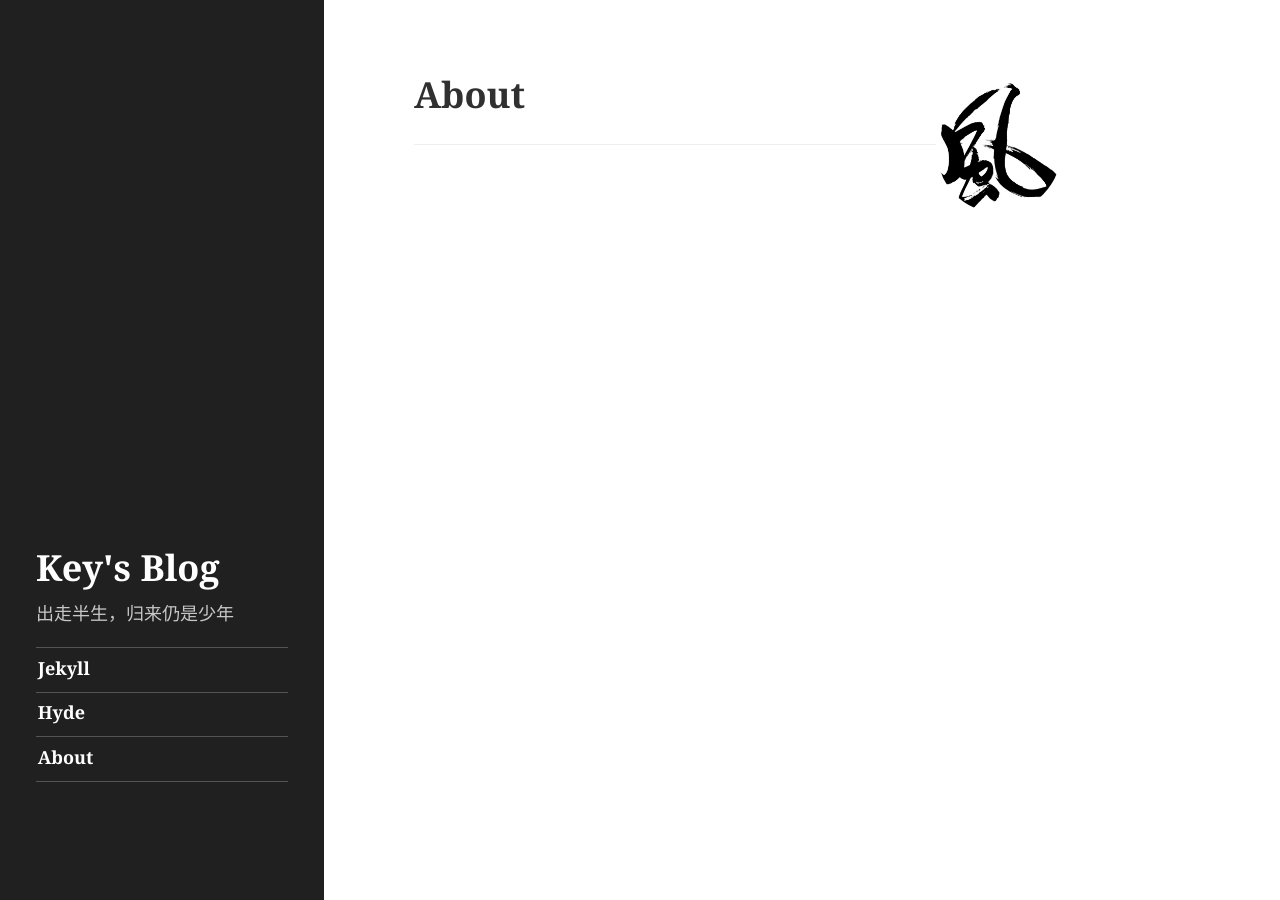
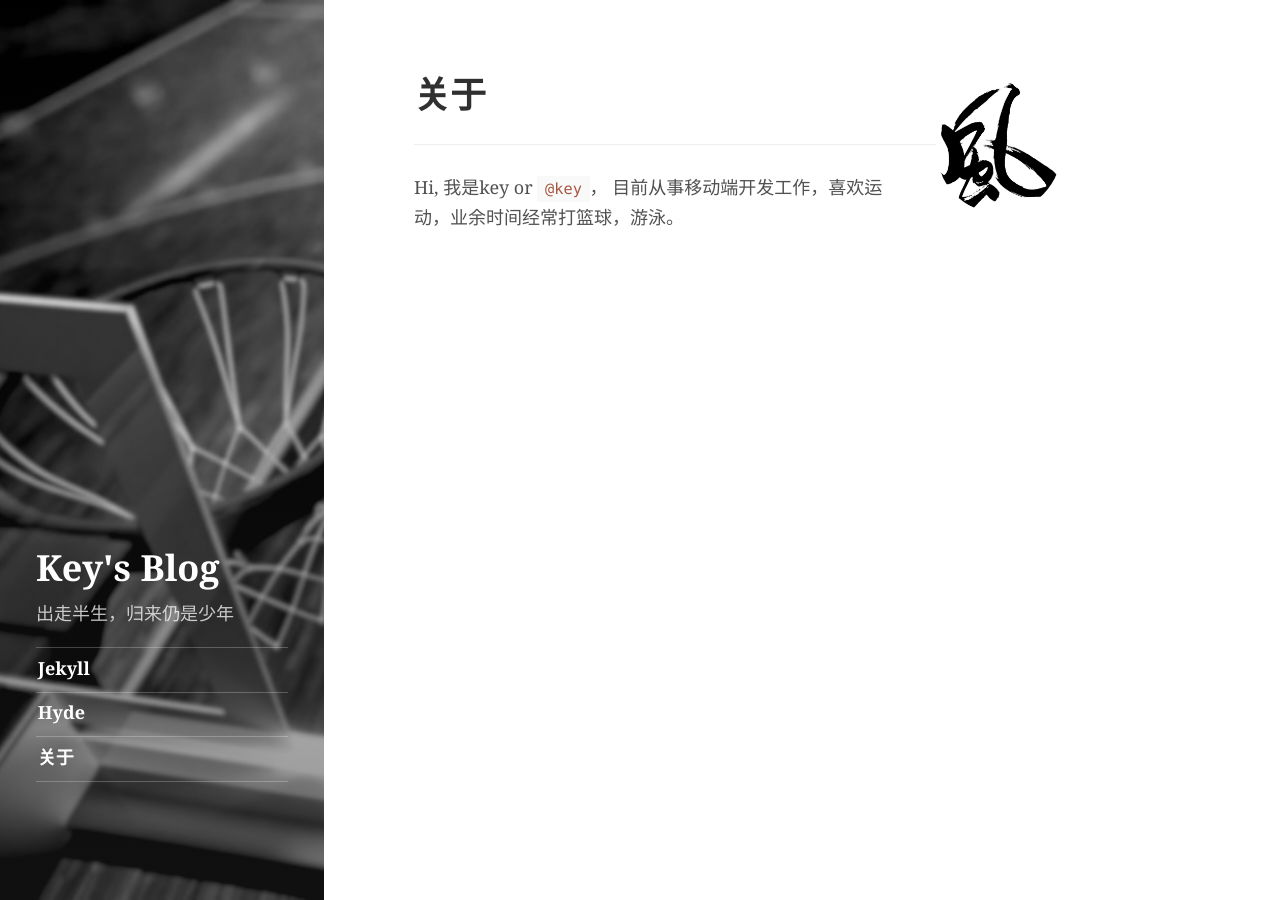
Before and after one commit to aofeng2009/aofeng2009.github.io, a Jekyll site: the page built from about.md, in a window 1280 px wide. Built offline with Jekyll 4.4.1, drawn with Linux system fonts in a browser that asks for light colours.

Commit message:
optimize code

```diff
--- a/_config.yml
+++ b/_config.yml
@@ -11,7 +11,7 @@ url:                 http://blog.keyeed.com
 
 # Set to '' in case of hosting on GitHub pages,
 # i.e. `http://<username>.github.io`
-# baseurl:
+baseurl:             /post
 
 title:               Key's Blog
 
@@ -30,7 +30,7 @@ description:
 sidebar_tags:        [jekyll, hyde]
 
 # Fallback image and color if not overwritten for tag or post
-image:               /hydejack/public/img/bg.jpg
+image:               /post/public/img/bg.jpg
 color:               '#A85641'
 
 # Fonts
@@ -47,8 +47,8 @@ author:
   photo2x:           https://github.com/aofeng2009/aofeng2009.github.io/blob/master/images/Profile-avatar.jpeg?raw=true
 
   # Markdown enabled, can use multiple paragraphs (enabled by `|`)
-  关于:             |
-    Hi, 我是key or [`@key`](https://twitter.com/kesonxie), 目前从事移动端开发工作,喜欢运动，业余时间经常打篮球，游泳。
+  about:             |
+    Hi, 我是key or [`@key`](https://twitter.com/kesonxie)， 目前从事移动端开发工作，喜欢运动，业余时间经常打篮球，游泳。
   # Social media icons in sidebar
   # Comment/uncommet to show/hide
   # Icons appear in order, can be rearranged:
--- a/_data/tags.yml
+++ b/_data/tags.yml
@@ -13,7 +13,7 @@
 
 hyde:
   name: Hyde
-  image: /hydejack/public/img/bg2.jpg
+  image: /post/public/img/bg2.jpg
   color: '#949667'
   description: >
     Hyde is a brazen two-column Jekyll theme that pairs a prominent sidebar with uncomplicated content.
@@ -21,7 +21,7 @@ hyde:
 
 jekyll:
   name: Jekyll
-  image: /hydejack/public/img/bg1.jpg
+  image: /post/public/img/bg1.jpg
   color: '#949667'
   description: >
     Jekyll is a static site generator, an open-source tool for creating simple yet powerful websites of all shapes and sizes.
--- a/_includes/about.html
+++ b/_includes/about.html
@@ -1,4 +1,4 @@
 <aside class="author" role="complementary">
-  <h2>About</h2>
+  <h2>关于</h2>
   {% include about-short.html author=site.author %}
 </aside>
--- a/about.md
+++ b/about.md
@@ -1,6 +1,6 @@
 ---
 layout: page
-title: About
+title: 关于
 ---
 
 {% comment %}
```
